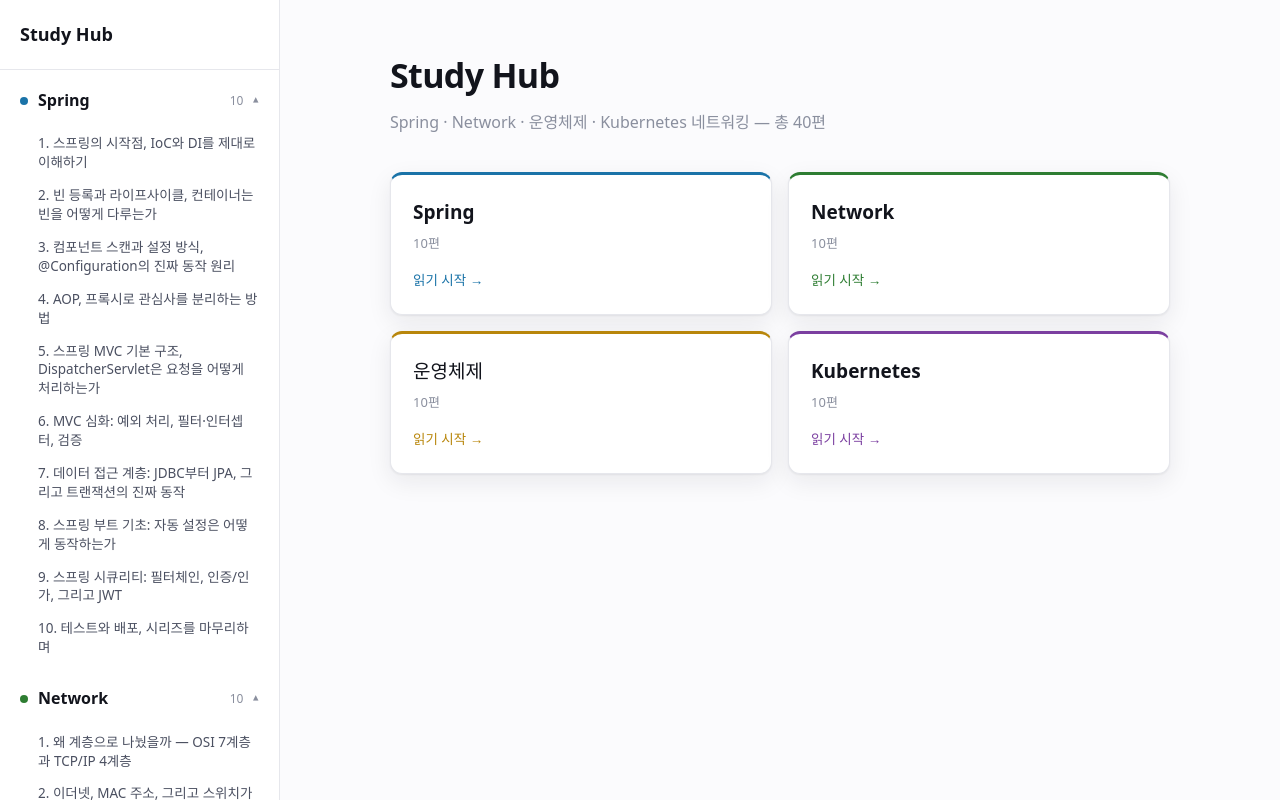
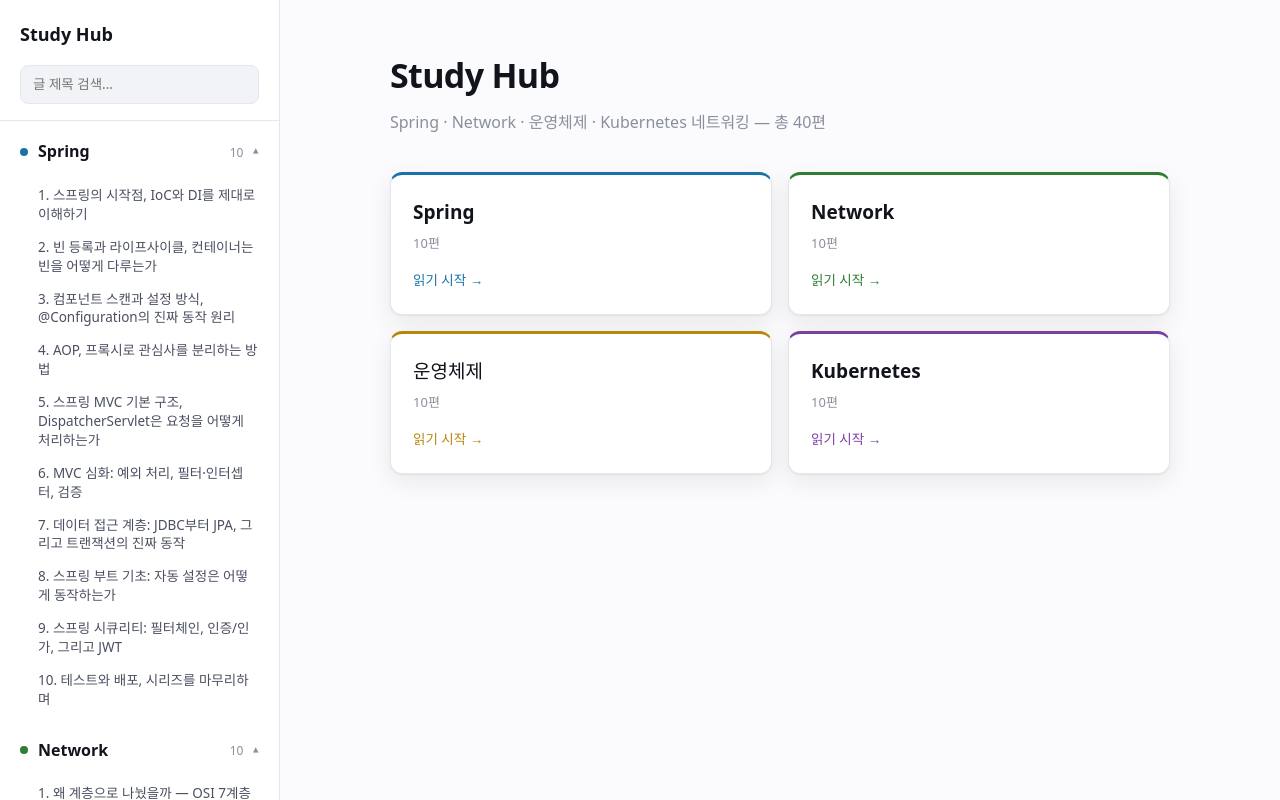
Before and after one commit to zser99/study-hub, a React (Vite) app: page / in a window 1280 px wide. Built offline with nearby package versions, Linux system fonts and the light colour scheme.

Commit message:
feat: add title search to sidebar
Filters posts by title across all series live as you type, auto-expanding
matching series and collapsing the rest.

```diff
--- a/src/components/Sidebar.jsx
+++ b/src/components/Sidebar.jsx
@@ -1,4 +1,4 @@
-import { useState } from 'react'
+import { useMemo, useState } from 'react'
 import { Link, useParams } from 'react-router-dom'
 import posts from '../data/posts.json'
 
@@ -17,10 +17,28 @@ const grouped = groupBySeries()
 
 function Sidebar() {
   const { id: activeId } = useParams()
+  const [query, setQuery] = useState('')
   const [openSeries, setOpenSeries] = useState(() => {
     const activePost = posts.find((p) => p.id === activeId)
     return new Set(activePost ? [activePost.series] : seriesOrder)
   })
+
+  const trimmedQuery = query.trim().toLowerCase()
+  const isSearching = trimmedQuery.length > 0
+
+  const filteredGrouped = useMemo(() => {
+    if (!isSearching) return grouped
+    const result = {}
+    for (const series of seriesOrder) {
+      const matches = grouped[series].filter((post) =>
+        post.title.toLowerCase().includes(trimmedQuery),
+      )
+      if (matches.length > 0) result[series] = matches
+    }
+    return result
+  }, [trimmedQuery, isSearching])
+
+  const visibleSeries = isSearching ? Object.keys(filteredGrouped) : seriesOrder
 
   const toggle = (series) => {
     setOpenSeries((prev) => {
@@ -36,11 +54,23 @@ function Sidebar() {
       <Link to="/" className="sidebar-brand">
         Study Hub
       </Link>
+      <div className="sidebar-search">
+        <input
+          type="text"
+          value={query}
+          onChange={(e) => setQuery(e.target.value)}
+          placeholder="글 제목 검색..."
+          aria-label="글 제목 검색"
+        />
+      </div>
       <nav className="sidebar-nav">
-        {seriesOrder.map((series) => {
-          const seriesPosts = grouped[series]
-          const meta = seriesPosts[0]
-          const isOpen = openSeries.has(series)
+        {isSearching && visibleSeries.length === 0 && (
+          <p className="sidebar-search-empty">검색 결과가 없습니다.</p>
+        )}
+        {visibleSeries.map((series) => {
+          const seriesPosts = isSearching ? filteredGrouped[series] : grouped[series]
+          const meta = grouped[series][0]
+          const isOpen = isSearching || openSeries.has(series)
           return (
             <div key={series} className="series-group">
               <button
@@ -48,13 +78,16 @@ function Sidebar() {
                 className="series-header"
                 style={{ '--series-color': meta.seriesColor }}
                 onClick={() => toggle(series)}
+                disabled={isSearching}
               >
                 <span className="series-dot" />
                 <span className="series-label">{meta.seriesLabel}</span>
                 <span className="series-count">{seriesPosts.length}</span>
-                <span className={`series-chevron ${isOpen ? 'open' : ''}`}>
-                  &#9662;
-                </span>
+                {!isSearching && (
+                  <span className={`series-chevron ${isOpen ? 'open' : ''}`}>
+                    &#9662;
+                  </span>
+                )}
               </button>
               {isOpen && (
                 <ul className="series-list">
--- a/src/index.css
+++ b/src/index.css
@@ -81,9 +81,35 @@ h1, h2, h3, h4 {
   font-size: 18px;
   font-weight: 700;
   color: var(--text-h);
-  padding: 0 20px 20px;
+  padding: 0 20px 16px;
+}
+
+.sidebar-search {
+  padding: 0 20px 16px;
   border-bottom: 1px solid var(--border);
   margin-bottom: 8px;
+}
+
+.sidebar-search input {
+  width: 100%;
+  font: inherit;
+  font-size: 13.5px;
+  color: var(--text-h);
+  background: var(--code-bg);
+  border: 1px solid var(--border);
+  border-radius: 8px;
+  padding: 8px 12px;
+}
+
+.sidebar-search input:focus {
+  outline: none;
+  border-color: var(--accent);
+}
+
+.sidebar-search-empty {
+  padding: 8px 20px;
+  font-size: 13px;
+  color: var(--text-muted);
 }
 
 .sidebar-nav {
@@ -113,6 +139,12 @@ h1, h2, h3, h4 {
 
 .series-header:hover {
   background: var(--code-bg);
+}
+
+.series-header:disabled,
+.series-header:disabled:hover {
+  cursor: default;
+  background: none;
 }
 
 .series-dot {
```
